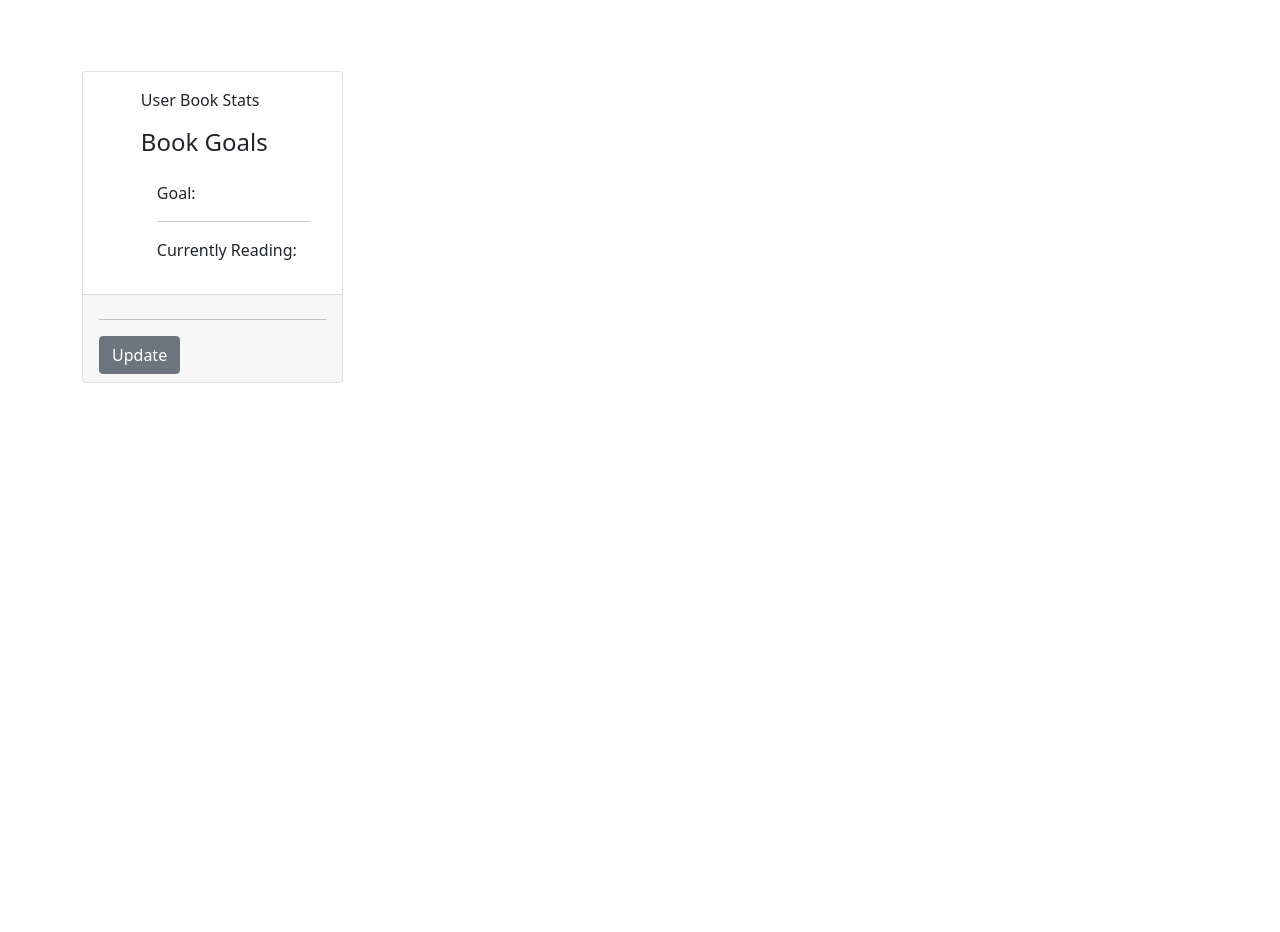
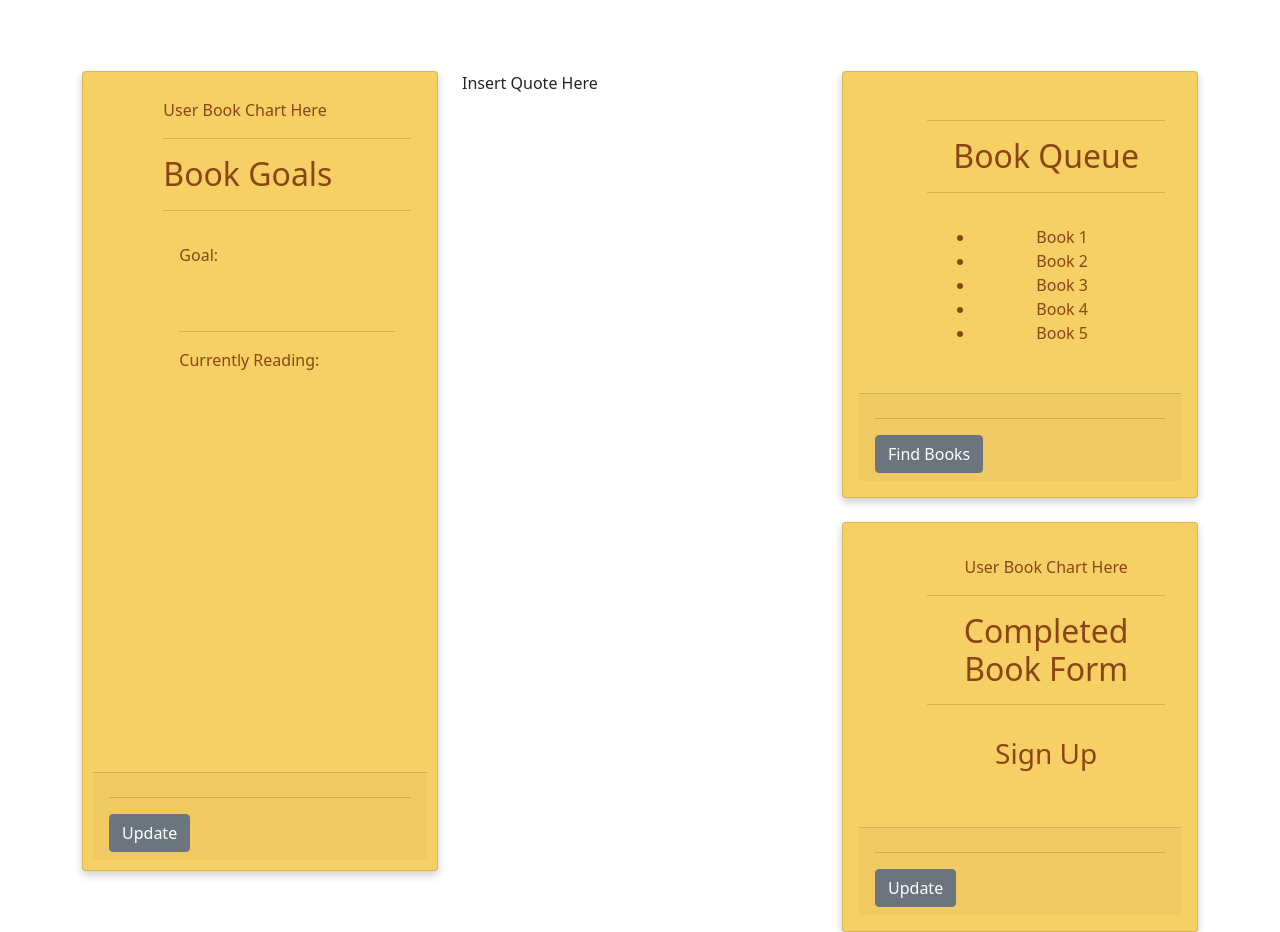
Before and after one commit to rsowald/MyLitLife, a React (Create React App) app in the folder client/: page /dashboard in a window 1280 px wide. Shown: the part 540-1472 px from the top of the page. Before the commit the page ends 923 px from the top, so only its background shows below. Built offline with nearby package versions, Linux system fonts and the light colour scheme; no server answers; sample sign-in values are in the browser's storage.

Commit message:
fixed some ishhhhhh

```diff
--- a/client/src/components/authentication/Login.js
+++ b/client/src/components/authentication/Login.js
@@ -6,7 +6,6 @@ import { useAuth } from './context/AuthContext'
 import { provider } from './fireBase'
 
 import { Container, Row, Col, Card, Form, Button, Alert } from "react-bootstrap";
-import { googleSignIn } from './googleButton/GoogleSignIn';
 
 export default function Login() {
   const emailRef = useRef()
@@ -15,7 +14,6 @@ export default function Login() {
   const [firebaseError, setFirebaseError] = useState('')
   const [loading, setLoading] = useState(false)
   const history = useHistory()
-  const { googleSignIn } = useAuth()
 
   async function handleLogin(event) {
     event.preventDefault();
@@ -65,10 +63,6 @@ export default function Login() {
               <div className="text-center mt-3">
                 <Link to="/forgot-password">Forgot Password?</Link>
               </div>
-              <hr></hr>
-             <Button onClick={handleGoogleSignIn} type='Submit'>
-              Sign in with Google
-             </Button>
             </Card.Body>
           </Card>
           <div className="text-center mt-2">
--- a/client/src/components/authentication/context/AuthContext.js
+++ b/client/src/components/authentication/context/AuthContext.js
@@ -4,7 +4,6 @@ import React, { useContext, useState, useEffect } from 'react'
 import app from '../fireBase'
 // import provider from '../fireBase'
 // import { auth } from "../Base"
-// import { GoogleAuthProvider } from "firebase/auth";
 
 const AuthContext = React.createContext()
 
--- a/client/src/components/authentication/fireBase.js
+++ b/client/src/components/authentication/fireBase.js
@@ -5,13 +5,14 @@ import "firebase/auth";
 
 const app = firebase.initializeApp({
     apiKey: process.env.REACT_APP_FIREBASE_KEY,
-    // authDomain: process.env.REACT_APP_FIREBSE_DOMAIN,
-    authDomain: "group-7-project-3-bcs.firebaseapp.com",
+    authDomain: process.env.REACT_APP_FIREBASE_DOMAIN,
     projectId: process.env.REACT_APP_FIREBASE_PROJECT_ID,
     storageBucket: process.env.REACT_APP_FIREBASE_STORAGE_BUCKET,
     messagingSenderId: process.env.REACT_APP_FIREBASE_SENDER_ID,
     appId: process.env.REACT_APP_FIREBASE_APP_ID
 });
 
+
+
 export const provider = new firebase.auth.GoogleAuthProvider()
 export default app;
--- a/client/src/components/pages/Dashboard.js
+++ b/client/src/components/pages/Dashboard.js
@@ -8,17 +8,17 @@ import {
   ButtonToolbar
 } from "react-bootstrap";
 import Title from './Title';
-// import "./dashboard.css";
+import "./dashboard.css";
 
-function Dashboard() {
+export default function Dashboard() {
     // const bookGoals = useRef();
 
     return (
         <>
-<Title></Title>
+        <Title></Title>
         <div className="container">
         <Row>
-        <Col md="3">
+        <Col md="4">
           <Card className="card-stats">
             <Card.Body>
               <Row>
@@ -30,10 +30,15 @@ function Dashboard() {
                 <Col xs="10">
                   <div className="numbers">
                       {/* {{ useRef }} */}
-                    <p className="card-category">User Book Stats</p>
-                    <Card.Title as="h4">Book Goals</Card.Title>
+                    <p className="card-category">User Book Chart Here</p>
+                    <hr></hr>
+                    <Card.Title as="h2">Book Goals</Card.Title>
+                    <hr></hr>
                     <Card.Body>
                         Goal:
+                        <br></br>
+                        <br></br>
+                        <br></br>
                         <hr></hr>
                         Currently Reading:
                     </Card.Body>
@@ -45,20 +50,126 @@ function Dashboard() {
               <hr></hr>
               <div className="stats">
                 <i className="fas fa-redo mr-1"></i>
-                                <ButtonToolbar className="mt-12 justify-content-between" aria-label="Toolbar with Button groups">
+                                <ButtonToolbar className="mt-3 justify-content-between" aria-label="Toolbar with Button groups">
                   <Button variant="secondary" type="submit">Update</Button>
                 </ButtonToolbar>
               </div>
             </Card.Footer>
           </Card>
         </Col>
+        <Col>
+        Insert Quote Here
+        </Col>
+        <Col md="4">
+          <Card className="card-queue">
+            <Card.Body>
+              <Row>
+                <Col xs="2">
+                  <div className="icon-big text-left icon-warning">
+                    <i className="nc-icon nc-chart text-warning"></i>
+                  </div>
+                </Col>
+                <Col xs="10">
+                  <div className="numbers">
+                      {/* {{ useRef }} */}
+                    <hr></hr>
+                    <Card.Title as="h2">Book Queue</Card.Title>
+                    <hr></hr>
+                    <Card.Body>
+                         <ul>
+                        <li>Book 1</li>
+                        <li>Book 2</li>
+                        <li>Book 3</li>
+                        <li>Book 4</li>
+                        <li>Book 5</li>
+                    </ul>
+                    </Card.Body>
+                  </div>
+                </Col>
+              </Row>
+            </Card.Body>
+            <Card.Footer>
+              <hr></hr>
+              <div className="stats">
+                                <ButtonToolbar className="mt-3 justify-content-between" aria-label="Toolbar with Button groups">
+                  <Button variant="secondary" type="submit">Find Books</Button>
+                </ButtonToolbar>
+              </div>
+            </Card.Footer>
+          </Card>
+          <Row>
+        <Row>
+            <br></br>
+        </Row>
+          <Col md="12">
+          <Card className="card-completed-form">
+            <Card.Body>
+              <Row>
+                <Col xs="2">
+                  <div className="icon-big text-left icon-warning">
+                    <i className="nc-icon nc-chart text-warning"></i>
+                  </div>
+                </Col>
+                <Col xs="10">
+                  <div className="numbers">
+                      {/* {{ useRef }} */}
+                    <p className="card-category">User Book Chart Here</p>
+                    <hr></hr>
+                    <Card.Title as="h2">Completed Book Form</Card.Title>
+                    <hr></hr>
+                    <Card.Body>
+                        <h3 className="text-center mb-4">Sign Up</h3>
+                            {/* {currentUser.email} */}
+                            {/* {passwordError && <Alert variant="danger">{passwordError}</Alert>}
+                            {firebaseError && <Alert variant="danger">{firebaseError}</Alert>}
+                            <Form onSubmit={handleAddedBook}>
+                                <Form.Group className="mb-3" id="title">
+                                    <Form.Label >Title</Form.Label>
+                                    <Form.Control name="title" type="name" ref={titleRef} placeholder="Book Title" required />
+                                </Form.Group>
+                                <Form.Group className="mb-3" id="author">
+                                    <Form.Label>Author</Form.Label>
+                                    <Form.Control name="author" type="name" ref={authorRef} placeholder="Last Name" required />
+                                </Form.Group>
+                                <Form.Group className="mb-3" id="email">
+                                    <Form.Label>Email</Form.Label>
+                                    <Form.Control name="email" type="email" ref={emailRef} placeholder="Email" required />
+                                </Form.Group>
+                                <Form.Group className="mb-3" id="password">
+                                    <Form.Label>Password</Form.Label>
+                                    <Form.Control name="password" type="password" ref={passwordRef} placeholder="Minimum 8 characters." required />
+                                </Form.Group>
+                                <Form.Group className="mb-3" id="confirmPassword">
+                                    <Form.Label>Confirm Password</Form.Label>
+                                    <Form.Control name="confirmPassword" type="password" ref={passwordConfirmRef} placeholder="Confirm Password" required />
+                                </Form.Group>
+
+                                {!spin
+                                    ? < Button disabled={loading} className="mt-3 w-100" variant="success" type="submit">Add Book!</Button>
+                                    : <Spinner className="mt-3" animation="border" variant="success" />
+                                }
+                            </Form> */}
+                    </Card.Body>
+                  </div>
+                </Col>
+              </Row>
+            </Card.Body>
+            <Card.Footer>
+              <hr></hr>
+              <div className="stats">
+                <i className="fas fa-redo mr-1"></i>
+                                <ButtonToolbar className="mt-3 justify-content-between" aria-label="Toolbar with Button groups">
+                  <Button variant="secondary" type="submit">Update</Button>
+                </ButtonToolbar>
+              </div>
+            </Card.Footer>
+          </Card>
+        </Col>
+        </Row>
+
+        </Col>
       </Row>
-      <Row>
-
-        </Row>
         </div>
         </>
     )
 }
-
-export default Dashboard;
--- a/client/src/components/pages/dashboard.css
+++ b/client/src/components/pages/dashboard.css
@@ -1,5 +1,3 @@
-
-
 .column {
   float: left;
   width: 50%;
@@ -21,24 +19,17 @@
   box-shadow: 0 4px 8px 0 rgba(0, 0, 0, 0.2); /* this adds the "card" effect */
   padding: 16px;
   text-align: center;
-  background-color: rgb(243, 227, 81);
-  color: rgb(99, 57, 9);
+  background-color: #f7d065 !important;
+  color: saddlebrown !important;
 }
 
-.masthead {
-  height: 50vh;
-  min-height: 100px;
-  background-image: url(https://unsplash.com/photos/9BoqXzEeQqM);
-  background-size: cover;
-  background-position: center;
-  background-repeat: no-repeat;
-  color: #f1f1f1;
-}
-
-.search {
-  position: absolute;
-  right: 50px;
-  top: 80px;
+.card-stats {
+  box-shadow: 0 4px 8px 0 rgba(0, 0, 0, 0.2); /* this adds the "card" effect */
+  padding: 10px;
+  height: 800px;
+  text-align: left;
+  background-color: #f7d065 !important;
+  color: saddlebrown !important;
 }
 
 .form-inline {
```
